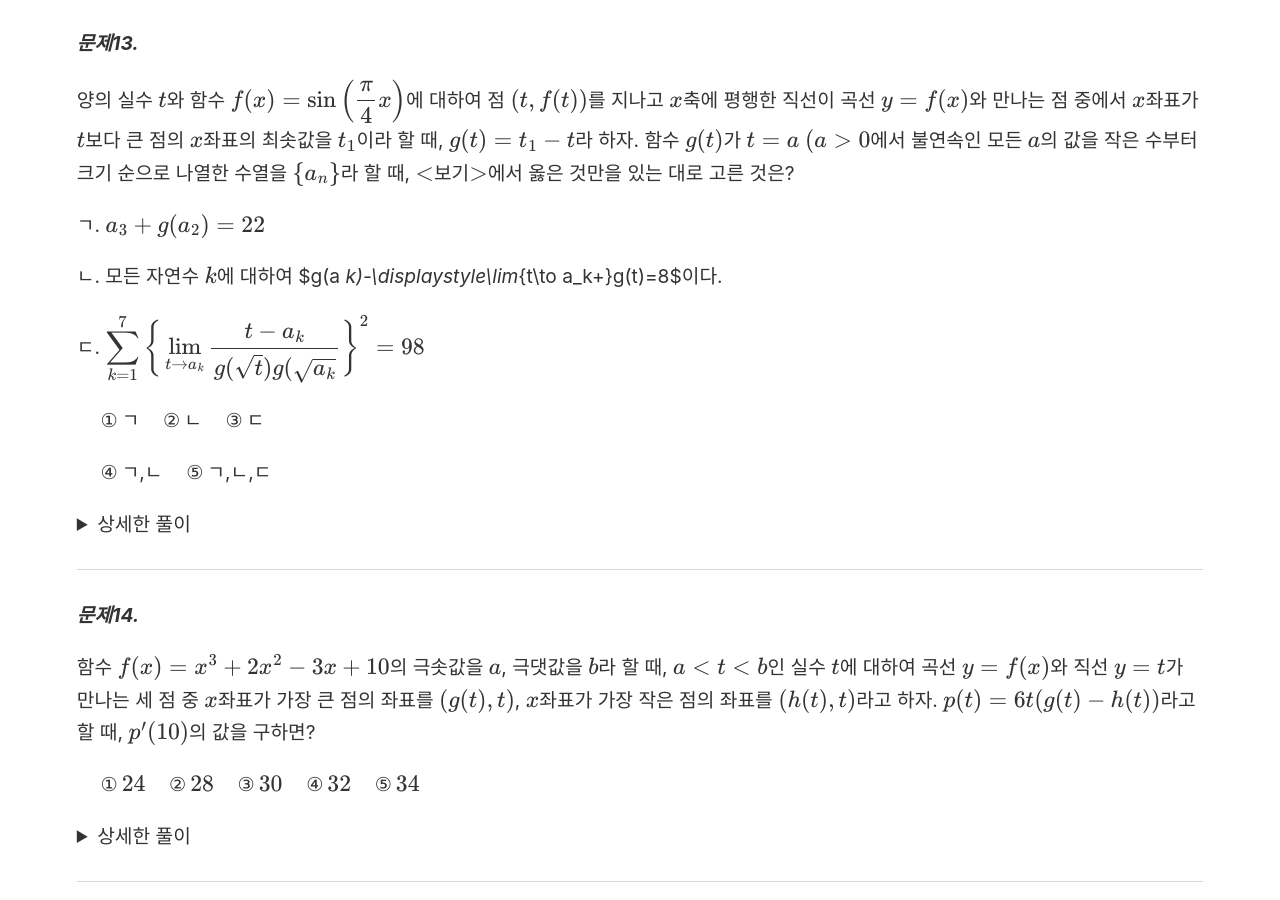
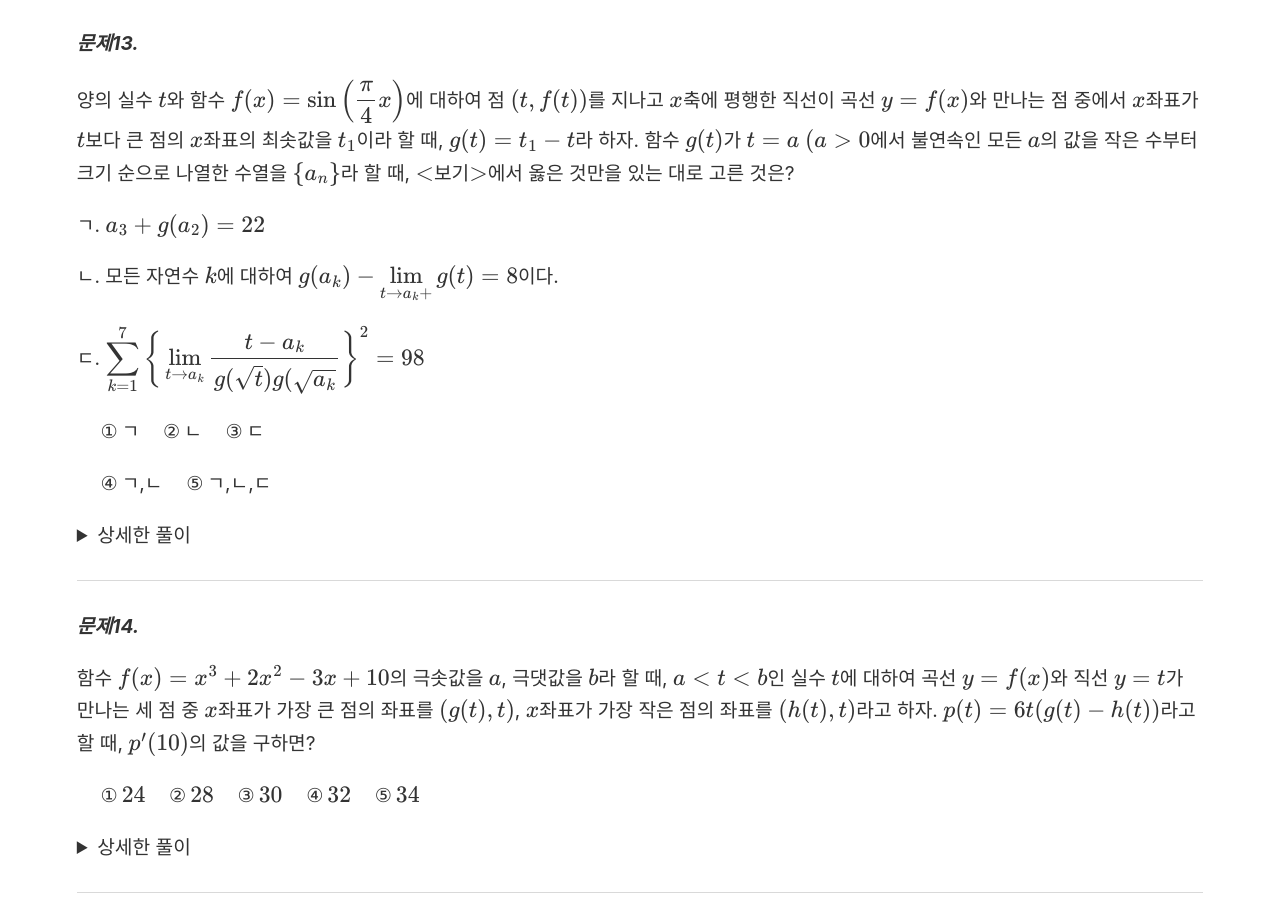
Before and after one commit to gwandae/test, a Jekyll site: the page built from 2022 천고 미적 1차고사.md, in a window 1280 px wide and 900 px high, scrolled down 4267 px. Built offline with Jekyll 4.4.1, drawn with Linux system fonts in a browser that asks for light colours; formulas are drawn with MathJax 3.

Commit message:
Update 2022 천고 미적 1차고사.md

```diff
--- a/2022 천고 미적 1차고사.md
+++ b/2022 천고 미적 1차고사.md
@@ -228,7 +228,7 @@ $
 
 ㄱ. $a_3+g(a_2)=22$
 
-ㄴ. 모든 자연수 $k$에 대하여 $g(a _k)-\displaystyle\lim_{t\to a_k+}g(t)=8$이다.
+ㄴ. 모든 자연수 $k$에 대하여 $g(a_k)-\displaystyle\lim_{t\to a_k+}g(t)=8$이다.
 
 ㄷ. $\displaystyle\sum_{k=1}^7\bigg\lbrace \displaystyle\lim_{t\to a_k}\dfrac{t-a_k}{g(\sqrt t)g(\sqrt{a_k}}\bigg\rbrace^2=98$
 
```
